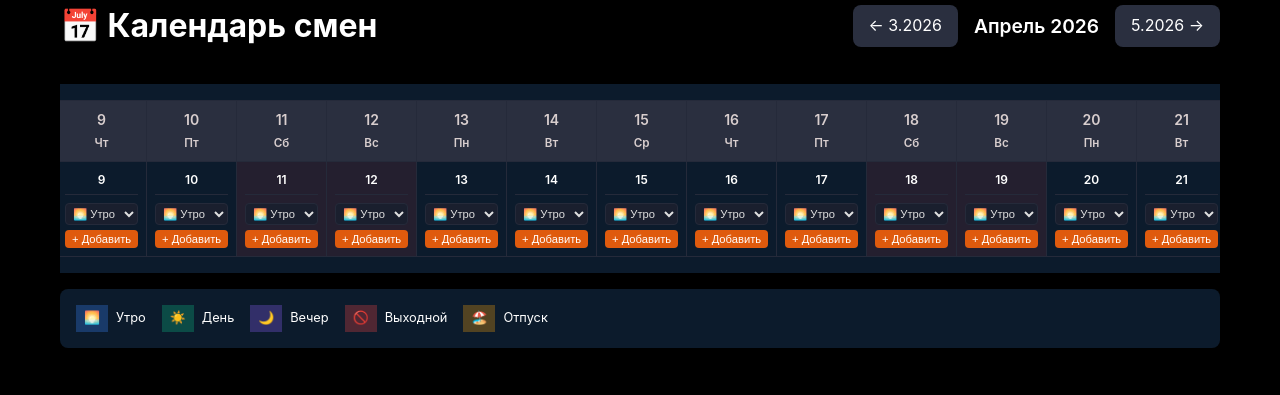
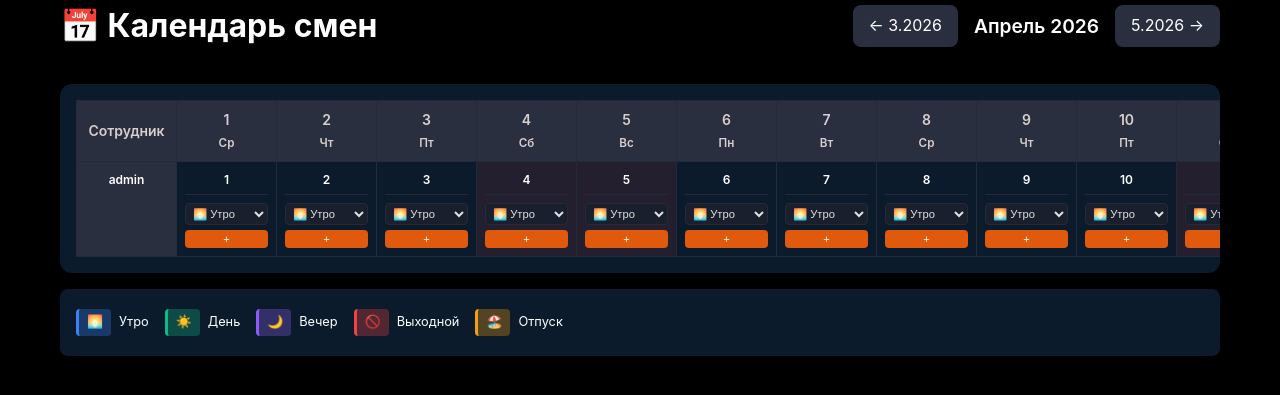
Before and after one commit to valyamiller/time-tracker2, a Flask app: page /admin/calendar in a window 1280 px wide. Shown: the part 71-466 px from the top of the page. Run offline with Flask 3, Linux system fonts and the light colour scheme; a user stored in the database is signed in.

Commit message:
Restore calendar table layout

```diff
--- a/templates/admin_calendar.html
+++ b/templates/admin_calendar.html
@@ -2,17 +2,11 @@
 
 {% block content %}
 <style>
-    .calendar-wrapper {
-        display: flex;
-        justify-content: center;
-        width: 100%;
-        overflow-x: auto;
-    }
-
     .calendar-container {
         background: var(--bg-secondary);
         border-radius: 12px;
         padding: 1rem;
+        overflow-x: auto;
     }
 
     .calendar-header {
@@ -49,15 +43,13 @@
         padding: 0.5rem;
         text-align: center;
         border: 1px solid var(--border-color);
-        position: sticky;
-        top: 0;
     }
 
     .calendar-table td {
         border: 1px solid var(--border-color);
         padding: 0.5rem;
         vertical-align: top;
-        min-width: 90px;
+        min-width: 100px;
     }
 
     .user-cell {
@@ -146,7 +138,6 @@
     </div>
 </div>
 
-<div class="calendar-wrapper">
 <div class="calendar-container">
     <table class="calendar-table">
         <thead>
@@ -166,27 +157,41 @@
                 {% set vacation = vacations_dict.get((user.id, day.date)) %}
                 <td class="{% if day.is_weekend %}weekend{% endif %}">
                     <div class="calendar-day">{{ day.date.day }}</div>
+
                     {% if vacation %}
                     <div class="vacation-badge">🏖️ Отпуск</div>
                     {% endif %}
+
                     {% if shift %}
                         {% if shift.shift_type == 'vacation' %}
                         <div class="shift-vacation">
                             <strong>🏖️ Отпуск</strong>
-                                {% if shift.notes %}<br><small>{{ shift.notes[:15] }}</small>{% endif %}
-                                <br><a href="{{ url_for('delete_shift', shift_id=shift.id) }}" class="btn-small btn-danger" onclick="return confirm('Удалить отпуск?')">🗑️ Удалить</a>
+                            {% if shift.notes %}
+                            <br><small>{{ shift.notes[:15] }}</small>
+                            {% endif %}
+                            <br>
+                            <a href="{{ url_for('delete_shift', shift_id=shift.id) }}" class="btn-small btn-danger" onclick="return confirm('Удалить отпуск?')">🗑️</a>
                         </div>
                         {% elif shift.shift_type == 'off' %}
                         <div class="shift-off">
                             <strong>🚫 Выходной</strong>
-                                {% if shift.notes %}<br><small>{{ shift.notes[:15] }}</small>{% endif %}
-                                <br><a href="{{ url_for('delete_shift', shift_id=shift.id) }}" class="btn-small btn-danger" onclick="return confirm('Удалить выходной?')">🗑️ Удалить</a>
+                            {% if shift.notes %}
+                            <br><small>{{ shift.notes[:15] }}</small>
+                            {% endif %}
+                            <br>
+                            <a href="{{ url_for('delete_shift', shift_id=shift.id) }}" class="btn-small btn-danger" onclick="return confirm('Удалить выходной?')">🗑️</a>
                         </div>
                         {% else %}
                         <div class="shift-{{ shift.shift_type }}">
-                                <strong>{% if shift.shift_type == 'morning' %}🌅 Утро{% elif shift.shift_type == 'day' %}☀️ День{% elif shift.shift_type == 'night' %}🌙 Вечер{% endif %}</strong>
+                            <strong>
+                                {% if shift.shift_type == 'morning' %}🌅 Утро
+                                {% elif shift.shift_type == 'day' %}☀️ День
+                                {% elif shift.shift_type == 'night' %}🌙 Вечер
+                                {% endif %}
+                            </strong>
                             <br>{{ shift.start_time }}-{{ shift.end_time }}
-                                <br><a href="{{ url_for('delete_shift', shift_id=shift.id) }}" class="btn-small btn-danger" onclick="return confirm('Удалить смену?')">🗑️ Удалить</a>
+                            <br>
+                            <a href="{{ url_for('delete_shift', shift_id=shift.id) }}" class="btn-small btn-danger" onclick="return confirm('Удалить смену?')">🗑️</a>
                         </div>
                         {% endif %}
                     {% else %}
@@ -200,7 +205,7 @@
                             <option value="off">🚫 Выходной</option>
                             <option value="vacation">🏖️ Отпуск</option>
                         </select>
-                            <button type="submit" style="width: 100%;">+ Добавить</button>
+                        <button type="submit" style="width: 100%;">+</button>
                     </form>
                     {% endif %}
                 </td>
@@ -210,14 +215,13 @@
         </tbody>
     </table>
 </div>
-</div>
 
 <div class="legend">
-    <div class="legend-item"><span style="background: rgba(59, 130, 246, 0.3); padding: 0.2rem 0.5rem;">🌅</span> Утро</div>
-    <div class="legend-item"><span style="background: rgba(16, 185, 129, 0.3); padding: 0.2rem 0.5rem;">☀️</span> День</div>
-    <div class="legend-item"><span style="background: rgba(139, 92, 246, 0.3); padding: 0.2rem 0.5rem;">🌙</span> Вечер</div>
-    <div class="legend-item"><span style="background: rgba(239, 68, 68, 0.3); padding: 0.2rem 0.5rem;">🚫</span> Выходной</div>
-    <div class="legend-item"><span style="background: rgba(245, 158, 11, 0.3); padding: 0.2rem 0.5rem;">🏖️</span> Отпуск</div>
+    <div class="legend-item"><span class="shift-morning" style="display: inline-block; padding: 0.2rem 0.5rem;">🌅</span> Утро</div>
+    <div class="legend-item"><span class="shift-day" style="display: inline-block; padding: 0.2rem 0.5rem;">☀️</span> День</div>
+    <div class="legend-item"><span class="shift-night" style="display: inline-block; padding: 0.2rem 0.5rem;">🌙</span> Вечер</div>
+    <div class="legend-item"><span class="shift-off" style="display: inline-block; padding: 0.2rem 0.5rem;">🚫</span> Выходной</div>
+    <div class="legend-item"><span class="shift-vacation" style="display: inline-block; padding: 0.2rem 0.5rem;">🏖️</span> Отпуск</div>
 </div>
 
 {% endblock %}
```
Lines whose indentation alone changed are shown as unchanged.
